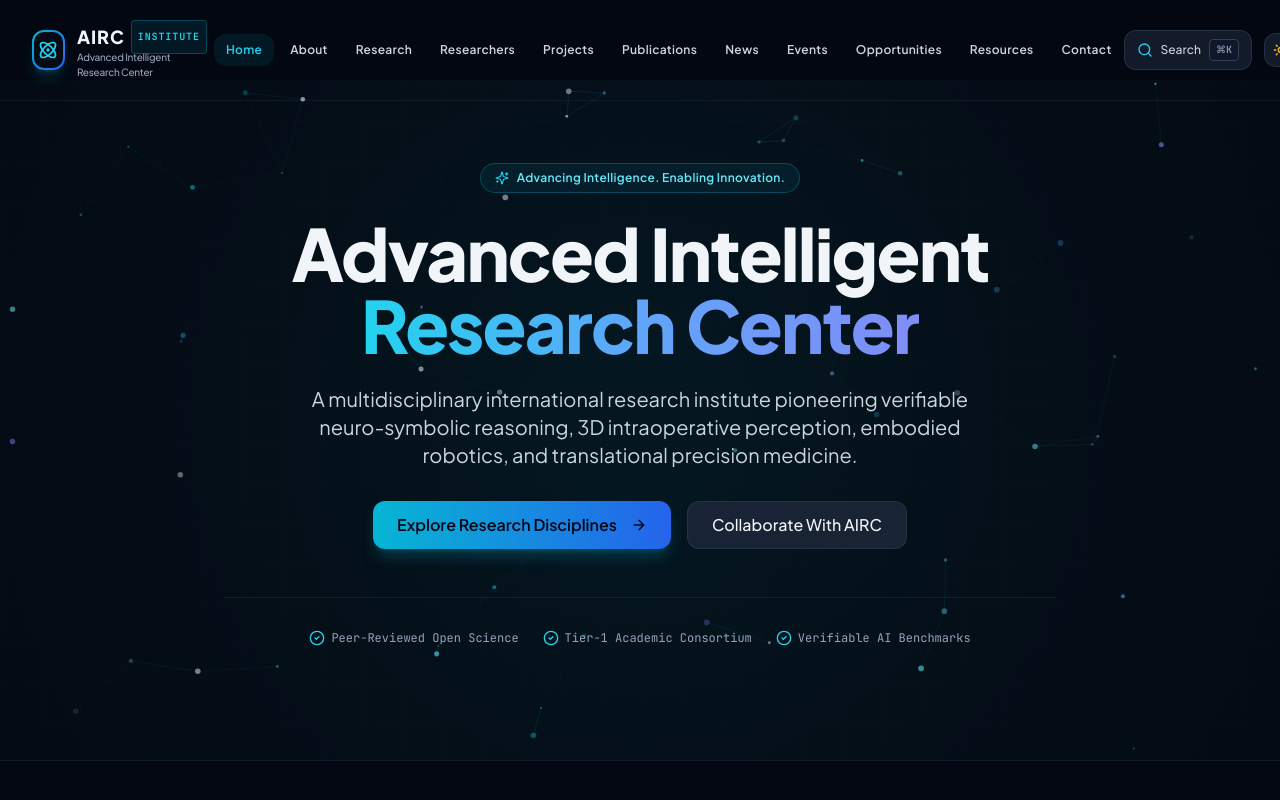
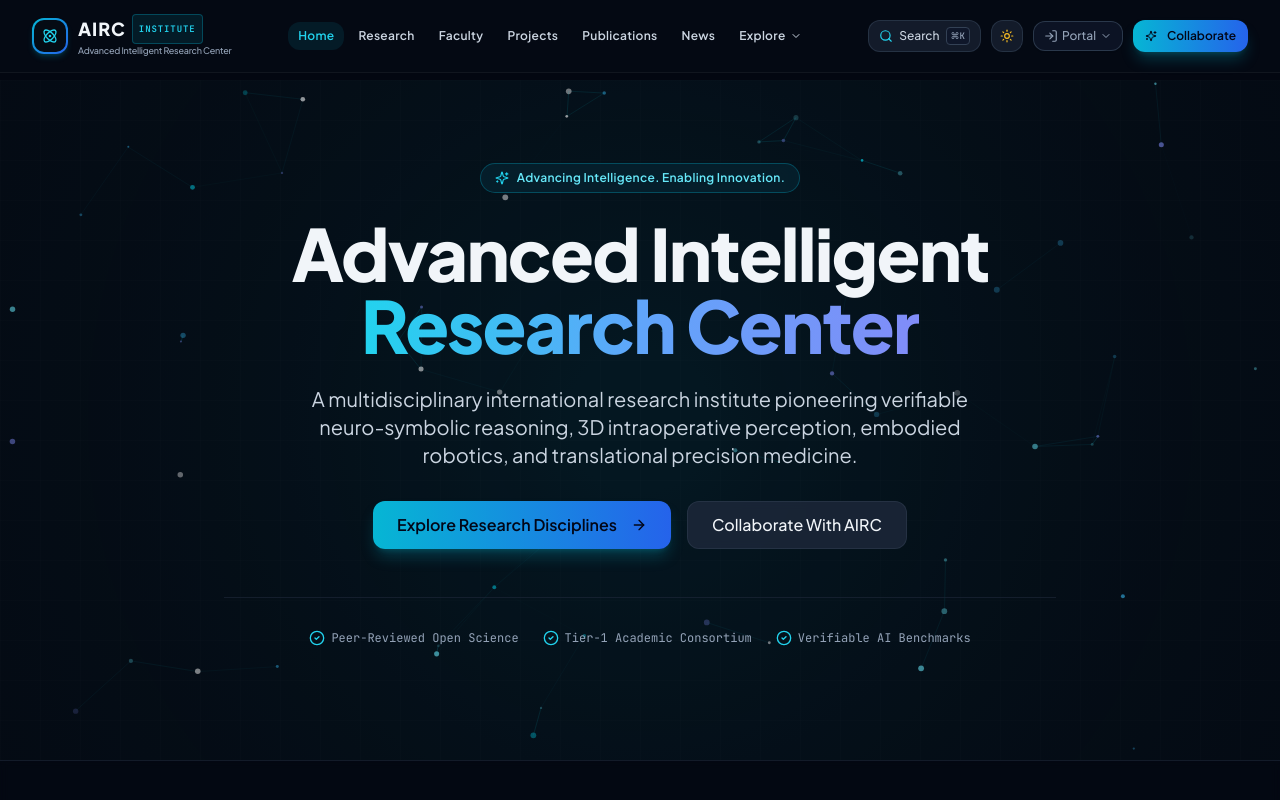
Before and after one commit to mashkurulalamohi37/Research_Center, a React (Vite) app: page / in a window 1280 px wide. Shown: the top 800 px of the page. Built offline with nearby package versions, Linux system fonts and the light colour scheme.

Commit message:
fix: streamline header navbar and explore dropdown to prevent overflow clipping

```diff
--- a/src/components/layout/Navbar.tsx
+++ b/src/components/layout/Navbar.tsx
@@ -2,25 +2,44 @@ import React, { useState, useEffect, useRef } from 'react';
 import { Link, NavLink, useNavigate, useLocation } from 'react-router-dom';
 import {
   Atom, Search, Sun, Moon, Menu, X, ChevronDown,
-  ShieldAlert, UserCheck, LogIn, ExternalLink, Sparkles, LogOut
+  ShieldAlert, UserCheck, LogIn, Sparkles, LogOut,
+  BookOpen, FolderGit2, Users, Newspaper, Calendar,
+  Briefcase, Database, Mail, Info, Award
 } from 'lucide-react';
 import { useTheme } from '../../context/ThemeContext';
 import { useAuth } from '../../context/AuthContext';
 import { Button } from '../ui/Button';
 import { GlobalSearchModal } from '../shared/GlobalSearchModal';
 
-const navLinks = [
-  { name: 'Home', path: '/' },
-  { name: 'About', path: '/about' },
+const primaryLinks = [
   { name: 'Research', path: '/research' },
-  { name: 'Researchers', path: '/researchers' },
+  { name: 'Faculty', path: '/researchers' },
   { name: 'Projects', path: '/projects' },
   { name: 'Publications', path: '/publications' },
   { name: 'News', path: '/news' },
-  { name: 'Events', path: '/events' },
-  { name: 'Opportunities', path: '/opportunities' },
-  { name: 'Resources', path: '/resources' },
-  { name: 'Contact', path: '/contact' },
+];
+
+const exploreLinks = [
+  { name: 'About Institute', path: '/about', icon: Info, desc: 'Mission, governance, and history' },
+  { name: 'Events & Symposia', path: '/events', icon: Calendar, desc: 'Conferences and research talks' },
+  { name: 'Opportunities', path: '/opportunities', icon: Briefcase, desc: 'Ph.D. fellowships and careers' },
+  { name: 'Open Resources', path: '/resources', icon: Database, desc: 'Datasets, models, and code' },
+  { name: 'Academic Partners', path: '/partners', icon: Award, desc: 'Consortia and alliances' },
+  { name: 'Contact & Campus', path: '/contact', icon: Mail, desc: 'Cambridge campus directory' },
+];
+
+const allMobileLinks = [
+  { name: 'Home', path: '/' },
+  { name: 'Research Disciplines', path: '/research' },
+  { name: 'Faculty & Researchers', path: '/researchers' },
+  { name: 'Research Projects', path: '/projects' },
+  { name: 'Publications & Preprints', path: '/publications' },
+  { name: 'News & Press', path: '/news' },
+  { name: 'Events & Symposia', path: '/events' },
+  { name: 'Opportunities & Fellowships', path: '/opportunities' },
+  { name: 'Open Resources & Models', path: '/resources' },
+  { name: 'About the Institute', path: '/about' },
+  { name: 'Contact & Directory', path: '/contact' },
 ];
 
 export const Navbar: React.FC = () => {
@@ -28,10 +47,13 @@ export const Navbar: React.FC = () => {
   const [mobileMenuOpen, setMobileMenuOpen] = useState(false);
   const [searchOpen, setSearchOpen] = useState(false);
   const [portalMenuOpen, setPortalMenuOpen] = useState(false);
+  const [exploreMenuOpen, setExploreMenuOpen] = useState(false);
+
   const portalRef = useRef<HTMLDivElement>(null);
+  const exploreRef = useRef<HTMLDivElement>(null);
 
   const { theme, toggleTheme } = useTheme();
-  const { role, switchRole, user, logout } = useAuth();
+  const { role, switchRole, logout } = useAuth();
   const navigate = useNavigate();
   const location = useLocation();
 
@@ -47,13 +69,17 @@ export const Navbar: React.FC = () => {
   useEffect(() => {
     setMobileMenuOpen(false);
     setPortalMenuOpen(false);
+    setExploreMenuOpen(false);
   }, [location.pathname]);
 
-  // Click outside listener for portal dropdown
+  // Click outside listener for dropdowns
   useEffect(() => {
     const handleClickOutside = (event: MouseEvent) => {
       if (portalRef.current && !portalRef.current.contains(event.target as Node)) {
         setPortalMenuOpen(false);
+      }
+      if (exploreRef.current && !exploreRef.current.contains(event.target as Node)) {
+        setExploreMenuOpen(false);
       }
     };
     document.addEventListener('mousedown', handleClickOutside);
@@ -86,36 +112,49 @@ export const Navbar: React.FC = () => {
       <header
         className={`fixed top-0 left-0 right-0 z-40 transition-all duration-300 ${
           isScrolled
-            ? 'bg-slate-900/90 dark:bg-navy-950/90 backdrop-blur-xl border-b border-slate-200 dark:border-cyan-500/15 shadow-lg py-3'
-            : 'bg-transparent py-5 border-b border-slate-200/40 dark:border-white/5'
+            ? 'bg-slate-900/95 dark:bg-navy-950/95 backdrop-blur-xl border-b border-slate-200/80 dark:border-cyan-500/20 shadow-xl py-2.5'
+            : 'bg-slate-900/80 dark:bg-navy-950/80 backdrop-blur-md py-3.5 border-b border-slate-200/40 dark:border-white/5'
         }`}
       >
-        <div className="container mx-auto px-4 lg:px-8 flex items-center justify-between">
+        <div className="max-w-7xl mx-auto px-4 sm:px-6 lg:px-8 flex items-center justify-between gap-2 lg:gap-4">
           {/* Brand Logo */}
-          <Link to="/" className="flex items-center gap-3 group">
-            <div className="relative flex items-center justify-center w-10 h-10 rounded-xl bg-gradient-to-br from-cyan-500 to-blue-600 p-0.5 shadow-lg shadow-cyan-500/20 group-hover:shadow-cyan-500/40 transition-all">
+          <Link to="/" className="flex items-center gap-2.5 shrink-0 group">
+            <div className="relative flex items-center justify-center w-9 h-9 rounded-xl bg-gradient-to-br from-cyan-500 to-blue-600 p-0.5 shadow-md shadow-cyan-500/20 group-hover:shadow-cyan-500/40 transition-all">
               <div className="w-full h-full bg-slate-900 dark:bg-navy-950 rounded-[10px] flex items-center justify-center">
-                <Atom className="w-5 h-5 text-cyan-400 group-hover:rotate-180 transition-transform duration-700" />
+                <Atom className="w-4 h-4 text-cyan-400 group-hover:rotate-180 transition-transform duration-700" />
               </div>
             </div>
             <div className="flex flex-col">
-              <span className="text-lg font-black tracking-wider text-slate-900 dark:text-slate-100 font-sans flex items-center gap-1.5">
-                AIRC <span className="text-[10px] font-mono px-1.5 py-0.5 rounded bg-cyan-500/10 text-cyan-600 dark:text-cyan-400 border border-cyan-500/30">INSTITUTE</span>
+              <span className="text-base sm:text-lg font-black tracking-wider text-slate-900 dark:text-slate-100 font-sans flex items-center gap-1.5 leading-tight">
+                AIRC <span className="text-[9px] font-mono px-1.5 py-0.2 rounded bg-cyan-500/10 text-cyan-600 dark:text-cyan-400 border border-cyan-500/30 font-semibold">INSTITUTE</span>
               </span>
-              <span className="text-[10px] text-slate-500 dark:text-slate-400 tracking-tight font-medium -mt-1 hidden sm:block">
+              <span className="text-[9px] text-slate-500 dark:text-slate-400 tracking-tight font-medium hidden md:block">
                 Advanced Intelligent Research Center
               </span>
             </div>
           </Link>
 
           {/* Desktop Navigation Links */}
-          <nav className="hidden xl:flex items-center gap-1">
-            {navLinks.map(link => (
+          <nav className="hidden lg:flex items-center gap-1 shrink-0">
+            <NavLink
+              to="/"
+              className={({ isActive }) =>
+                `px-2.5 py-1.5 rounded-lg text-xs font-semibold tracking-wide transition-all ${
+                  isActive
+                    ? 'text-cyan-600 dark:text-cyan-400 bg-cyan-500/10 font-bold'
+                    : 'text-slate-700 dark:text-slate-300 hover:text-slate-900 dark:hover:text-slate-100 hover:bg-slate-100 dark:hover:bg-slate-800/40'
+                }`
+              }
+            >
+              Home
+            </NavLink>
+
+            {primaryLinks.map(link => (
               <NavLink
                 key={link.path}
                 to={link.path}
                 className={({ isActive }) =>
-                  `px-3 py-2 rounded-lg text-xs font-semibold tracking-wide transition-all ${
+                  `px-2.5 py-1.5 rounded-lg text-xs font-semibold tracking-wide transition-all ${
                     isActive
                       ? 'text-cyan-600 dark:text-cyan-400 bg-cyan-500/10 font-bold'
                       : 'text-slate-700 dark:text-slate-300 hover:text-slate-900 dark:hover:text-slate-100 hover:bg-slate-100 dark:hover:bg-slate-800/40'
@@ -125,19 +164,63 @@ export const Navbar: React.FC = () => {
                 {link.name}
               </NavLink>
             ))}
+
+            {/* Explore Dropdown */}
+            <div ref={exploreRef} className="relative">
+              <button
+                onClick={() => setExploreMenuOpen(!exploreMenuOpen)}
+                className={`flex items-center gap-1 px-2.5 py-1.5 rounded-lg text-xs font-semibold tracking-wide transition-all cursor-pointer ${
+                  exploreMenuOpen
+                    ? 'text-cyan-600 dark:text-cyan-400 bg-cyan-500/10'
+                    : 'text-slate-700 dark:text-slate-300 hover:text-slate-900 dark:hover:text-slate-100 hover:bg-slate-100 dark:hover:bg-slate-800/40'
+                }`}
+              >
+                <span>Explore</span>
+                <ChevronDown className={`w-3 h-3 transition-transform ${exploreMenuOpen ? 'rotate-180' : ''}`} />
+              </button>
+
+              {exploreMenuOpen && (
+                <div className="absolute left-0 mt-2 w-64 rounded-2xl border border-slate-200 dark:border-slate-700 bg-white dark:bg-slate-900/95 shadow-2xl backdrop-blur-xl p-2 animate-fade-in z-50">
+                  <div className="px-3 py-1.5 text-[10px] font-bold text-slate-400 uppercase tracking-wider">
+                    Institute Directory
+                  </div>
+                  <div className="space-y-1">
+                    {exploreLinks.map(item => {
+                      const Icon = item.icon;
+                      return (
+                        <Link
+                          key={item.path}
+                          to={item.path}
+                          onClick={() => setExploreMenuOpen(false)}
+                          className="flex items-start gap-2.5 p-2 rounded-xl text-xs text-slate-700 dark:text-slate-200 hover:bg-slate-100 dark:hover:bg-slate-800/80 transition-colors group"
+                        >
+                          <div className="p-1.5 rounded-lg bg-cyan-500/10 text-cyan-600 dark:text-cyan-400 group-hover:bg-cyan-500 group-hover:text-slate-950 transition-colors shrink-0 mt-0.5">
+                            <Icon className="w-3.5 h-3.5" />
+                          </div>
+                          <div>
+                            <div className="font-semibold">{item.name}</div>
+                            <div className="text-[10px] text-slate-500 dark:text-slate-400 leading-tight">{item.desc}</div>
+                          </div>
+                        </Link>
+                      );
+                    })}
+                  </div>
+                </div>
+              )}
+            </div>
           </nav>
 
-          {/* Right Action Icons & CTA */}
-          <div className="flex items-center gap-2 sm:gap-3">
-            {/* Global Search Button */}
+          {/* Right Action Bar */}
+          <div className="flex items-center gap-1.5 sm:gap-2.5 shrink-0">
+            {/* Search Button */}
             <button
               onClick={() => setSearchOpen(true)}
-              className="flex items-center gap-2 px-3 py-2 rounded-xl text-xs font-medium text-slate-700 dark:text-slate-300 bg-slate-100 dark:bg-slate-800/60 hover:bg-slate-200 dark:hover:bg-slate-800 hover:text-cyan-600 dark:hover:text-cyan-400 border border-slate-300 dark:border-slate-700/60 transition-all cursor-pointer"
+              className="flex items-center gap-1.5 px-2.5 py-1.5 rounded-xl text-xs font-medium text-slate-700 dark:text-slate-300 bg-slate-100 dark:bg-slate-800/60 hover:bg-slate-200 dark:hover:bg-slate-800 hover:text-cyan-600 dark:hover:text-cyan-400 border border-slate-300 dark:border-slate-700/60 transition-all cursor-pointer"
               title="Search (Ctrl + K)"
             >
-              <Search className="w-4 h-4 text-cyan-600 dark:text-cyan-400" />
-              <span className="hidden md:inline">Search</span>
-              <kbd className="hidden md:inline text-[10px] bg-white dark:bg-slate-900 px-1.5 py-0.5 rounded text-slate-500 dark:text-slate-400 border border-slate-300 dark:border-slate-700 font-mono">
+              <Search className="w-3.5 h-3.5 text-cyan-600 dark:text-cyan-400" />
+              <span className="hidden sm:inline">Search</span>
+              <kbd className="hidden xl:inline text-[9px] bg-white dark:bg-slate-900 px-1 py-0.2 rounded text-slate-500 dark:text-slate-400 border border-slate-300 dark:border-slate-700 font-mono">
                 ⌘K
               </kbd>
             </button>
@@ -145,37 +228,36 @@ export const Navbar: React.FC = () => {
             {/* Dark / Light Mode Toggle */}
             <button
               onClick={toggleTheme}
-              className="p-2 rounded-xl text-slate-700 dark:text-slate-300 hover:text-cyan-600 dark:hover:text-cyan-400 bg-slate-100 dark:bg-slate-800/60 hover:bg-slate-200 dark:hover:bg-slate-800 border border-slate-300 dark:border-slate-700/60 transition-all cursor-pointer"
+              className="p-1.5 sm:p-2 rounded-xl text-slate-700 dark:text-slate-300 hover:text-cyan-600 dark:hover:text-cyan-400 bg-slate-100 dark:bg-slate-800/60 hover:bg-slate-200 dark:hover:bg-slate-800 border border-slate-300 dark:border-slate-700/60 transition-all cursor-pointer"
               title={theme === 'dark' ? 'Switch to Light Mode' : 'Switch to Dark Mode'}
             >
-              {theme === 'dark' ? <Sun className="w-4 h-4 text-amber-400" /> : <Moon className="w-4 h-4 text-indigo-600" />}
+              {theme === 'dark' ? <Sun className="w-3.5 h-3.5 text-amber-400" /> : <Moon className="w-3.5 h-3.5 text-indigo-600" />}
             </button>
 
-            {/* Quick Role Switcher / Portal Access */}
-            <div ref={portalRef} className="relative hidden sm:block">
+            {/* Portal Switcher Dropdown */}
+            <div ref={portalRef} className="relative">
               <button
                 onClick={() => setPortalMenuOpen(!portalMenuOpen)}
-                className="flex items-center gap-1.5 px-3 py-2 rounded-xl text-xs font-medium border border-slate-300 dark:border-slate-700/80 bg-white dark:bg-slate-900/80 text-slate-800 dark:text-slate-200 hover:border-cyan-500/40 transition-colors cursor-pointer shadow-sm"
+                className="flex items-center gap-1 px-2.5 py-1.5 rounded-xl text-xs font-medium border border-slate-300 dark:border-slate-700/80 bg-white dark:bg-slate-900/80 text-slate-800 dark:text-slate-200 hover:border-cyan-500/40 transition-colors cursor-pointer shadow-sm"
               >
                 {role === 'admin' ? (
-                  <span className="flex items-center gap-1 text-purple-600 dark:text-purple-400 font-semibold">
+                  <span className="flex items-center gap-1 text-purple-600 dark:text-purple-400 font-semibold text-xs">
                     <ShieldAlert className="w-3.5 h-3.5" /> Admin
                   </span>
                 ) : role === 'researcher' ? (
-                  <span className="flex items-center gap-1 text-cyan-600 dark:text-cyan-400 font-semibold">
+                  <span className="flex items-center gap-1 text-cyan-600 dark:text-cyan-400 font-semibold text-xs">
                     <UserCheck className="w-3.5 h-3.5" /> Faculty
                   </span>
                 ) : (
-                  <span className="flex items-center gap-1 text-slate-600 dark:text-slate-400">
+                  <span className="flex items-center gap-1 text-slate-600 dark:text-slate-400 text-xs">
                     <LogIn className="w-3.5 h-3.5" /> Portal
                   </span>
                 )}
                 <ChevronDown className={`w-3 h-3 text-slate-400 transition-transform ${portalMenuOpen ? 'rotate-180' : ''}`} />
               </button>
 
-              {/* Portal Dropdown Menu */}
               {portalMenuOpen && (
-                <div className="absolute right-0 mt-2 w-56 rounded-xl border border-slate-200 dark:border-slate-700 bg-white dark:bg-slate-900/95 shadow-2xl backdrop-blur-xl p-2 animate-fade-in z-50">
+                <div className="absolute right-0 mt-2 w-56 rounded-2xl border border-slate-200 dark:border-slate-700 bg-white dark:bg-slate-900/95 shadow-2xl backdrop-blur-xl p-2 animate-fade-in z-50">
                   <div className="px-2 py-1 text-[10px] font-bold text-slate-400 uppercase tracking-wider">
                     Switch Active Workspace
                   </div>
@@ -227,9 +309,9 @@ export const Navbar: React.FC = () => {
             </div>
 
             {/* Primary CTA */}
-            <Link to="/collaborate" className="hidden sm:inline-flex">
-              <Button variant="cyan" size="sm">
-                <Sparkles className="w-3.5 h-3.5 mr-1" />
+            <Link to="/collaborate" className="hidden sm:inline-flex shrink-0">
+              <Button variant="cyan" size="sm" className="h-8 px-3 text-xs">
+                <Sparkles className="w-3 h-3 mr-1" />
                 Collaborate
               </Button>
             </Link>
@@ -237,25 +319,26 @@ export const Navbar: React.FC = () => {
             {/* Mobile Hamburger Toggle */}
             <button
               onClick={() => setMobileMenuOpen(!mobileMenuOpen)}
-              className="xl:hidden p-2 rounded-xl text-slate-700 dark:text-slate-300 hover:text-slate-900 dark:hover:text-white bg-slate-100 dark:bg-slate-800/60 border border-slate-300 dark:border-slate-700/60"
+              className="lg:hidden p-1.5 sm:p-2 rounded-xl text-slate-700 dark:text-slate-300 hover:text-slate-900 dark:hover:text-white bg-slate-100 dark:bg-slate-800/60 border border-slate-300 dark:border-slate-700/60 shrink-0"
+              aria-label="Open Navigation Menu"
             >
-              {mobileMenuOpen ? <X className="w-5 h-5" /> : <Menu className="w-5 h-5" />}
+              {mobileMenuOpen ? <X className="w-4 h-4" /> : <Menu className="w-4 h-4" />}
             </button>
           </div>
         </div>
 
         {/* Mobile Navigation Drawer */}
         {mobileMenuOpen && (
-          <div className="xl:hidden fixed inset-x-0 top-[65px] bg-white/98 dark:bg-navy-950/98 border-b border-slate-200 dark:border-cyan-500/20 backdrop-blur-2xl p-6 shadow-2xl animate-fade-in max-h-[85vh] overflow-y-auto">
-            <div className="flex flex-col gap-2 mb-6">
-              {navLinks.map(link => (
+          <div className="lg:hidden fixed inset-x-0 top-[58px] bg-white/98 dark:bg-navy-950/98 border-b border-slate-200 dark:border-cyan-500/20 backdrop-blur-2xl p-5 shadow-2xl animate-fade-in max-h-[85vh] overflow-y-auto">
+            <div className="flex flex-col gap-1.5 mb-5">
+              {allMobileLinks.map(link => (
                 <NavLink
                   key={link.path}
                   to={link.path}
                   className={({ isActive }) =>
-                    `px-4 py-2.5 rounded-xl text-sm font-semibold transition-all ${
+                    `px-3.5 py-2 rounded-xl text-xs font-semibold transition-all ${
                       isActive
-                        ? 'bg-cyan-500/15 text-cyan-600 dark:text-cyan-400 border border-cyan-500/30'
+                        ? 'bg-cyan-500/15 text-cyan-600 dark:text-cyan-400 border border-cyan-500/30 font-bold'
                         : 'text-slate-700 dark:text-slate-300 hover:bg-slate-100 dark:hover:bg-slate-800/60'
                     }`
                   }
@@ -265,16 +348,16 @@ export const Navbar: React.FC = () => {
               ))}
             </div>
 
-            <div className="p-4 rounded-xl border border-slate-200 dark:border-slate-800 bg-slate-50 dark:bg-slate-900/60 space-y-3 mb-6">
-              <div className="text-xs font-semibold text-slate-500 dark:text-slate-400 uppercase tracking-wider">
-                Direct Portal Switcher
+            <div className="p-3.5 rounded-xl border border-slate-200 dark:border-slate-800 bg-slate-50 dark:bg-slate-900/60 space-y-2.5 mb-4">
+              <div className="text-[11px] font-semibold text-slate-500 dark:text-slate-400 uppercase tracking-wider">
+                Direct Workspace Switcher
               </div>
               <div className="grid grid-cols-2 gap-2">
                 <Button
                   variant="outline"
                   size="sm"
                   onClick={() => handleSwitchPortal('researcher')}
-                  className={role === 'researcher' ? 'border-cyan-500 text-cyan-500' : ''}
+                  className={`text-xs ${role === 'researcher' ? 'border-cyan-500 text-cyan-500' : ''}`}
                 >
                   Researcher UI
                 </Button>
@@ -282,7 +365,7 @@ export const Navbar: React.FC = () => {
                   variant="outline"
                   size="sm"
                   onClick={() => handleSwitchPortal('admin')}
-                  className={role === 'admin' ? 'border-purple-500 text-purple-500' : ''}
+                  className={`text-xs ${role === 'admin' ? 'border-purple-500 text-purple-500' : ''}`}
                 >
                   Admin Portal
                 </Button>
@@ -290,7 +373,8 @@ export const Navbar: React.FC = () => {
             </div>
 
             <Link to="/collaborate" className="w-full">
-              <Button variant="cyan" size="md" className="w-full">
+              <Button variant="cyan" size="md" className="w-full text-xs">
+                <Sparkles className="w-3.5 h-3.5 mr-1" />
                 Collaborate With AIRC
               </Button>
             </Link>
```
